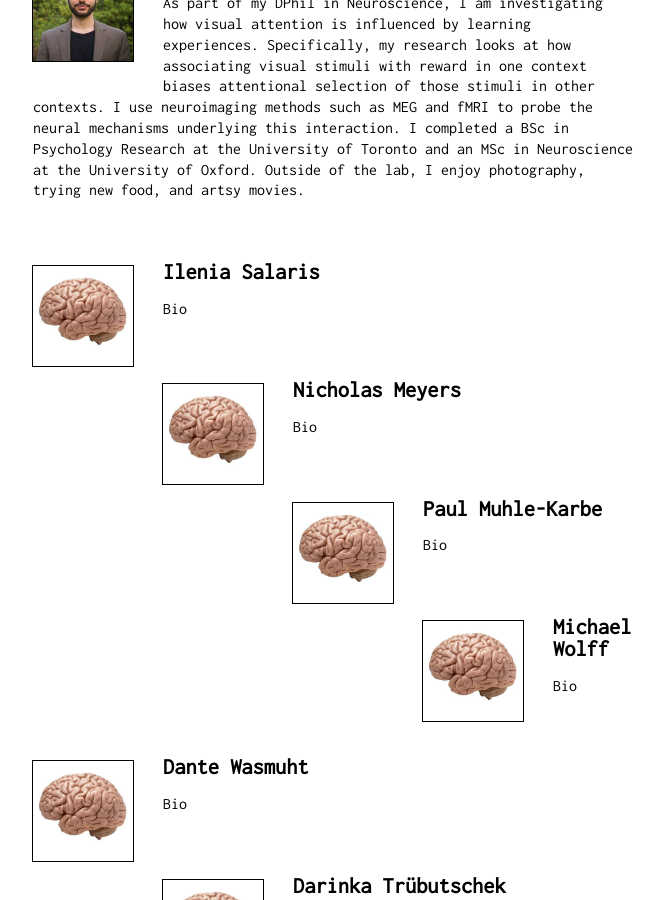
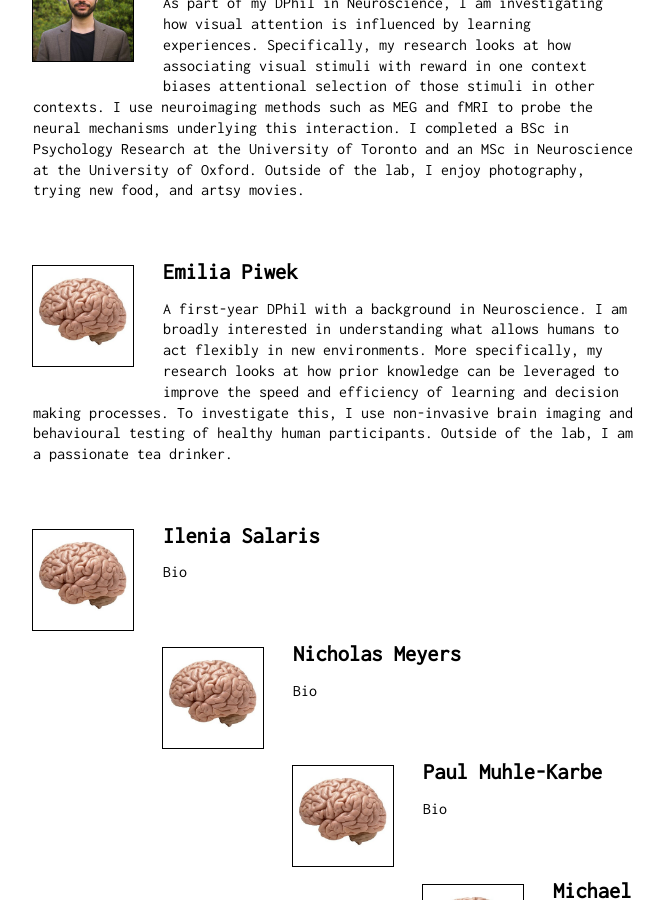
Before and after one commit to stokeslab/stokeslab.github.io, a Jekyll site: the page built from _pages/people.html, in a window 1280 px wide and 900 px high, scrolled down 1572 px. Shown: the whole window, without its empty margins (307-971 px from the left). Built offline with Jekyll 4.4.1, drawn with Linux system fonts in a browser that asks for light colours; nearby versions of some CDN libraries; some web fonts are replaced.

Commit message:
Update people.html

```diff
--- a/_pages/people.html
+++ b/_pages/people.html
@@ -58,6 +58,13 @@ As part of my DPhil in Neuroscience, I am investigating how visual attention is
 			As part of my DPhil in Neuroscience, I am investigating how visual attention is influenced by learning experiences. Specifically, my research looks at how associating visual stimuli with reward in one context biases attentional selection of those stimuli in other contexts. I use neuroimaging methods such as MEG and fMRI to probe the neural mechanisms underlying this interaction. I completed a BSc in Psychology Research at the University of Toronto and an MSc in Neuroscience at the University of Oxford. Outside of the lab, I enjoy photography, trying new food, and artsy movies.
 		</p>
 </div>
+<div class="people-wrapper">
+		<p>
+			<img src="/images/placeholder_photo.jpg" >
+			<h1 class="people-name">Emilia Piwek</h1>
+			A first-year DPhil with a background in Neuroscience. I am broadly interested in understanding what allows humans to act flexibly in new environments. More specifically, my research looks at how prior knowledge can be leveraged to improve the speed and efficiency of learning and decision making processes. To investigate this, I use non-invasive brain imaging and behavioural testing of healthy human participants. Outside of the lab, I am a passionate tea drinker.
+		</p>
+</div>
 
 <div class="people-wrapper">
 		<p>
@@ -99,6 +106,7 @@ As part of my DPhil in Neuroscience, I am investigating how visual attention is
 		</p>
 </div>
 
+
  <div class="people-wrapper">
 		<p>
 			<img src="/images/placeholder_photo.jpg">
```
